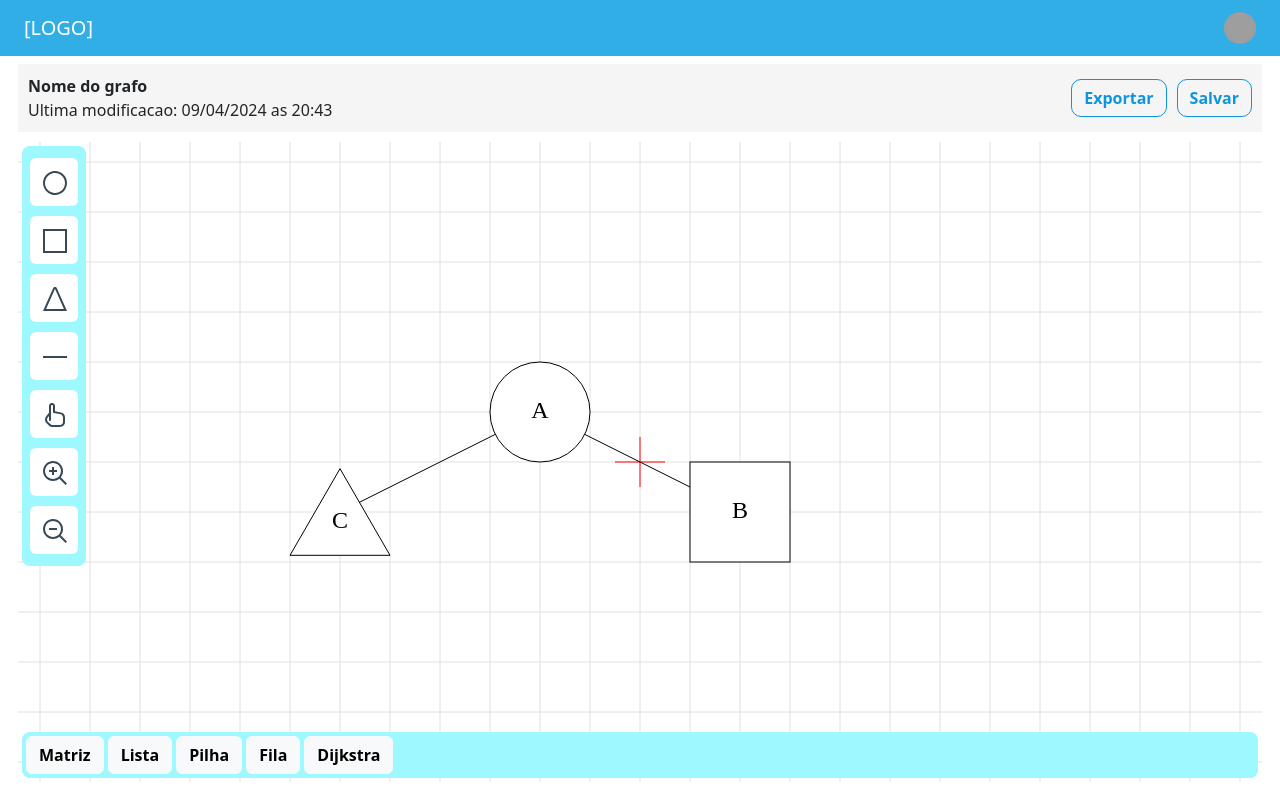
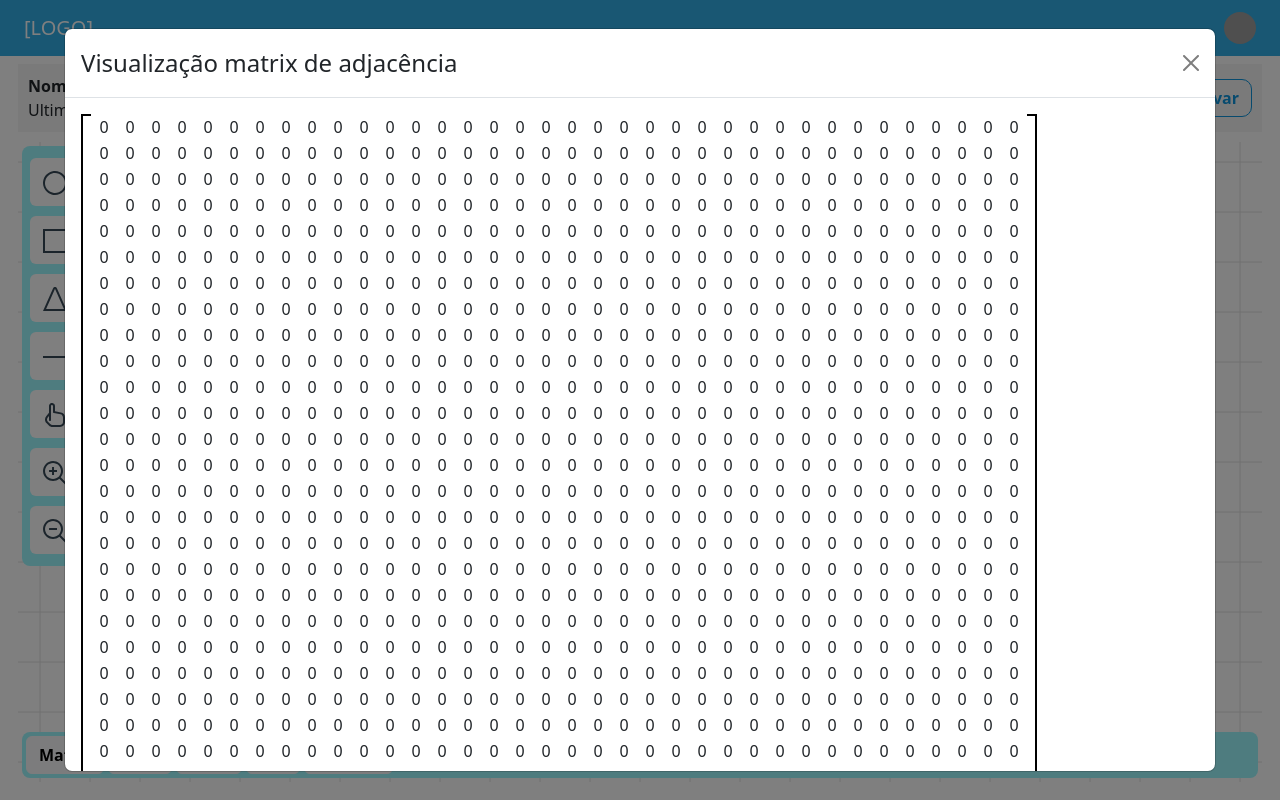
Before and after one commit to jhiy2004/graph-front, a React (Create React App) app: page / in a window 1280 px wide. Both pictures are taken after a click on the button "Matriz". Built offline with nearby package versions, Linux system fonts and the light colour scheme; grey boxes are pictures that could not be loaded.

Commit message:
Added modal component for adjacency matrix visualization

```diff
--- a/src/AlgorithmsBar.js
+++ b/src/AlgorithmsBar.js
@@ -1,17 +1,24 @@
-import React from 'react';
+import React,{useState} from 'react';
 import Stack from 'react-bootstrap/Stack';
 import Button from "react-bootstrap/Button";
+import MatrixModal from "./MatrixModal";
 import './AlgorithmsBar.css';
 
 function AlgorithmsBar(){
+  const [showMatrix, setShowMatrix] = useState(false);
 
   return (
     <Stack direction='horizontal' gap={1} className="p-1 rounded-3 algorithm-bar">
-      <Button variant="light" className="fw-bold">Matriz</Button>
+      <Button variant="light" className="fw-bold" onClick={() => setShowMatrix(true)}>Matriz</Button>
       <Button variant="light" className="fw-bold">Lista</Button>
       <Button variant="light" className="fw-bold">Pilha</Button>
       <Button variant="light" className="fw-bold">Fila</Button>
       <Button variant="light" className="fw-bold">Dijkstra</Button>
+
+      <MatrixModal
+        showMatrix={showMatrix}
+        setShowMatrix={setShowMatrix}
+      />
     </Stack>
   );
 }
--- /dev/null
+++ b/src/MatrixModal.css
@@ -0,0 +1,3 @@
+.modal-90w{
+    max-width: 90vw !important;
+}
--- /dev/null
+++ b/src/MatrixModal.js
@@ -0,0 +1,96 @@
+import React, { useEffect, useRef, useState } from 'react';
+import Modal from 'react-bootstrap/Modal';
+import "./MatrixModal.css"
+
+function MyMatrixBorder({ tableHeight, left }) {
+    const x = left ? 1 : 9;  // Inner vertical line
+    const edgeX = left ? 10 : 0;
+
+    return (
+        <svg width="10" height={tableHeight} preserveAspectRatio="none" style={{ display: 'block' }}>
+            <line
+                x1={x} y1="1"
+                x2={edgeX} y2="1"
+                stroke="black"
+                strokeWidth="2"
+                strokeLinecap="round"
+            />
+            <line
+                x1={x} y1="0"
+                x2={x} y2={tableHeight}
+                stroke="black"
+                strokeWidth="2"
+                strokeLinecap="round"
+            />
+            <line
+                x1={x} y1={tableHeight - 1}
+                x2={edgeX} y2={tableHeight - 1}
+                stroke="black"
+                strokeWidth="2"
+                strokeLinecap="round"
+            />
+        </svg>
+    );
+}
+
+
+function MyRow({ rowElements }) {
+    return (
+        <tr>
+            {rowElements.map((elem, index) => (
+                <td key={index} align="center">{elem}</td>
+            ))}
+        </tr>
+    );
+}
+
+function MyMatrix() {
+    const size = 36;
+    const matrix = Array.from({ length: size }, () => Array(size).fill(0));
+    const tableRef = useRef(null);
+    const [tableSize, setTableSize] = useState(0);
+
+    useEffect(() => {
+        if (tableRef.current) {
+            const height = tableRef.current.offsetHeight;
+            setTableSize(height);
+        }
+    }, [matrix]);
+
+    return (
+        <div className="d-flex align-items-stretch" style={{ height: "auto" }}>
+            <MyMatrixBorder tableHeight={tableSize} left={true} />
+
+            <div style={{ minWidth: tableSize, width: tableSize }}>
+                <table className="w-100" ref={tableRef}>
+                    <tbody>
+                        {matrix.map((row, index) => (
+                            <MyRow key={index} rowElements={row} />
+                        ))}
+                    </tbody>
+                </table>
+            </div>
+
+            <MyMatrixBorder tableHeight={tableSize} left={false} />
+        </div>
+    );
+}
+
+function MatrixModal({showMatrix, setShowMatrix}){
+    const handleClose = () => {setShowMatrix(false)};
+
+    return (
+        <Modal show={showMatrix} onHide={handleClose} scrollable dialogClassName="modal-90w">
+            <Modal.Header closeButton>
+                <Modal.Title>Visualização matrix de adjacência</Modal.Title>
+            </Modal.Header>
+            <Modal.Body>
+                <div style={{ overflowX: 'auto' }}>
+                    <MyMatrix />
+                </div>
+            </Modal.Body>
+        </Modal>
+    );
+}
+
+export default MatrixModal;
```
